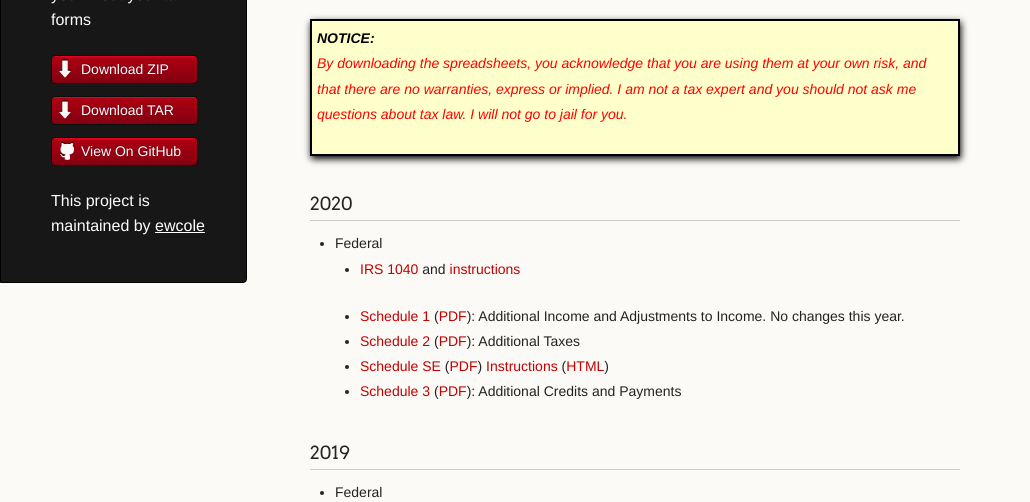
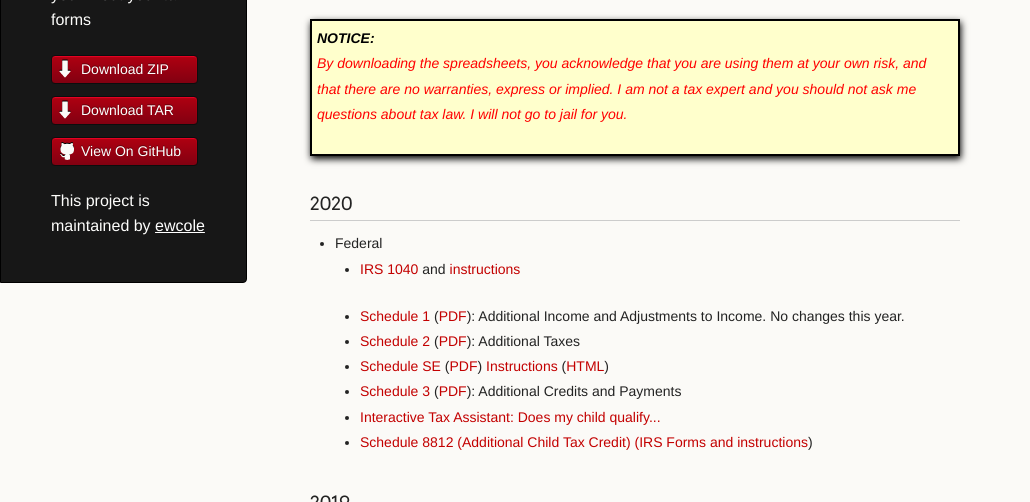
Before and after one commit to ewcole/tax_worksheets, a plain HTML site: page index.html in a window 1280 px wide. Shown: the part 211-713 px from the top of the page, without its empty margins (0-1030 px from the left). Drawn offline with Linux system fonts and the light colour scheme.

Commit message:
2020 s8812

```diff
--- a/index.html
+++ b/index.html
@@ -104,16 +104,20 @@
               (<a href="https://www.irs.gov/pub/irs-pdf/f1040s3.pdf">PDF</a>):
               Additional Credits and Payments
             </li>
+              <li>
+                <a href="https://www.irs.gov/help/ita/does-my-childdependent-qualify-for-the-child-tax-credit-or-the-credit-for-other-dependents">Interactive Tax Assistant:  Does my child qualify...</a>
+              </li>
             <!-- <li> -->
             <!--   <a href="Federal/Child_tax_credit_worksheet_2020.xlsx">Child Tax Worksheet</a> -->
             <!-- </li> -->
 
-            <!-- <li> -->
-            <!--   <a href="Federal/s8812-2020.xlsx"> -->
-            <!--     Schedule 8812 (Additional Child Tax Credit) -->
-            <!--   </a> -->
-            <!--   <\!-- (<a href="https://www.irs.gov/pub/irs-pdf/f1040s5.pdf">PDF</a>) -\-> -->
-            <!-- </li> -->
+              <li>
+              <a href="Federal/s8812-2020.xlsx">
+                Schedule 8812 (Additional Child Tax Credit)
+                (<a href="https://www.irs.gov/forms-pubs/about-schedule-8812-form-1040">IRS Forms and instructions</a>)
+              </a>
+              <!-- (<a href="https://www.irs.gov/pub/irs-pdf/f1040s5.pdf">PDF</a>) -->
+            </li>
             <!-- <li> -->
             <!--   <a href="Federal/f1040-combined-2020.xlsx">All F1040 forms combined</a> -->
             <!-- </li> -->
```
Also changed, not shown: 1 other file.
